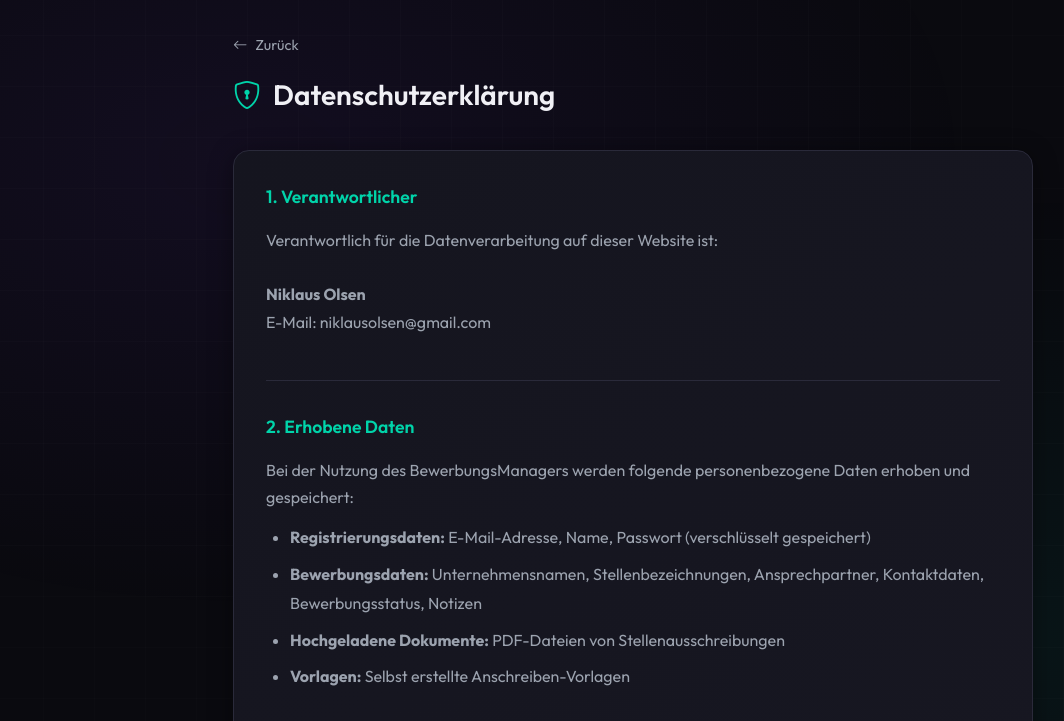
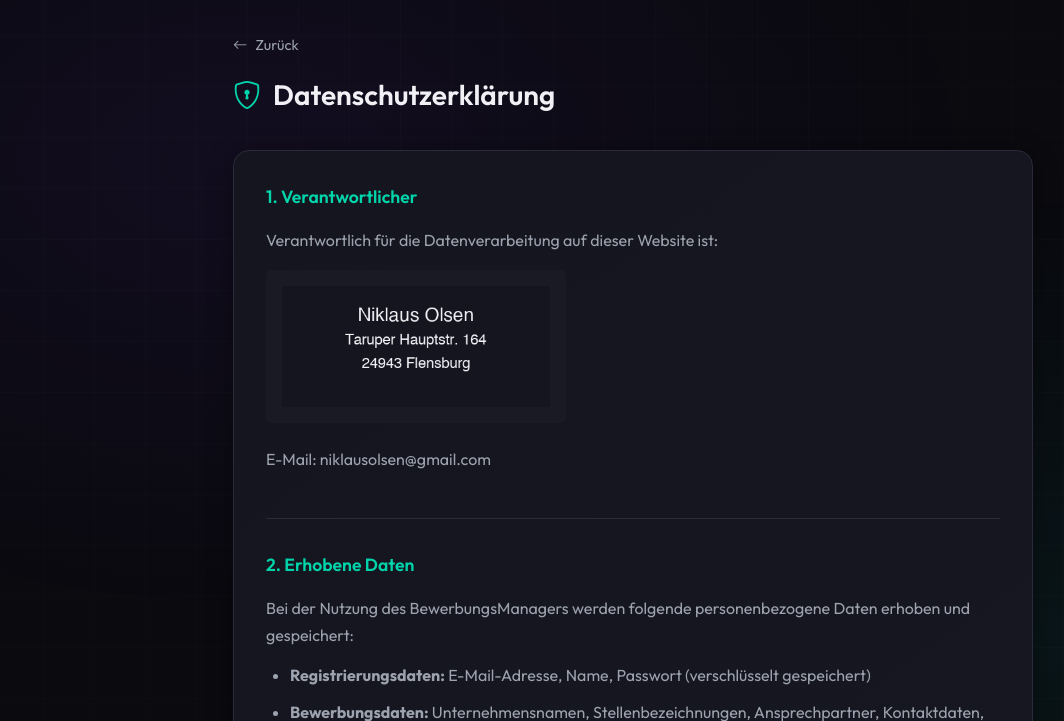
Before and after one commit to NiklausOlsen/BewerbungsManager-WebApp, a Flask app: page /datenschutz in a window 1280 px wide. Shown: the top 721 px of the page, without its empty margins (7-1071 px from the left). Run offline with Flask 3, Linux system fonts and the light colour scheme; some libraries are stand-ins or nearby versions.

Commit message:
Replace address text with image and add noindex meta tag to legal pages

```diff
--- a/templates/legal/privacy.html
+++ b/templates/legal/privacy.html
@@ -18,9 +18,11 @@
     <div class="legal-content card">
         <section class="legal-section">
             <h2>1. Verantwortlicher</h2>
-            <p>
-                Verantwortlich für die Datenverarbeitung auf dieser Website ist:<br><br>
-                <strong>Niklaus Olsen</strong><br>
+            <p>Verantwortlich für die Datenverarbeitung auf dieser Website ist:</p>
+            <div class="address-image">
+                <img src="{{ url_for('static', filename='images/address.png') }}" alt="Kontaktadresse" loading="lazy">
+            </div>
+            <p style="margin-top: 1rem;">
                 E-Mail: niklausolsen@gmail.com
             </p>
         </section>
@@ -230,5 +232,17 @@
         color: var(--text-muted) !important;
         font-size: 0.85rem;
     }
+
+    .address-image {
+        margin: 1rem 0;
+    }
+
+    .address-image img {
+        max-width: 300px;
+        height: auto;
+        border-radius: var(--radius-sm);
+        background: var(--bg-tertiary);
+        padding: 1rem;
+    }
 </style>
 {% endblock %}
```
Also changed, not shown: static/images/address.png (added).
